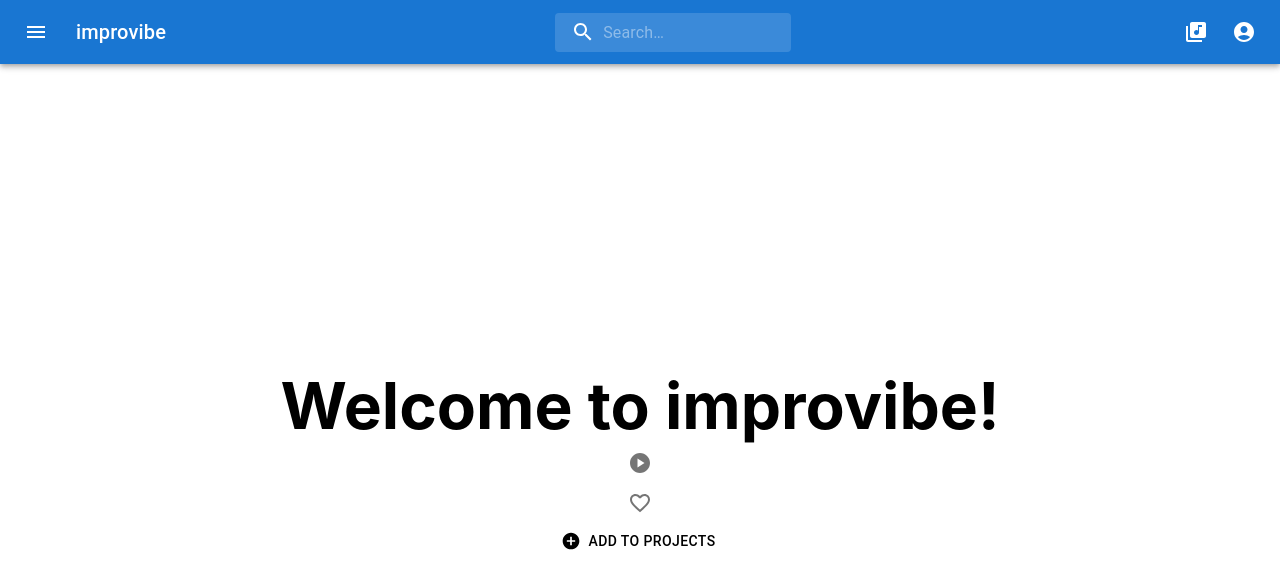
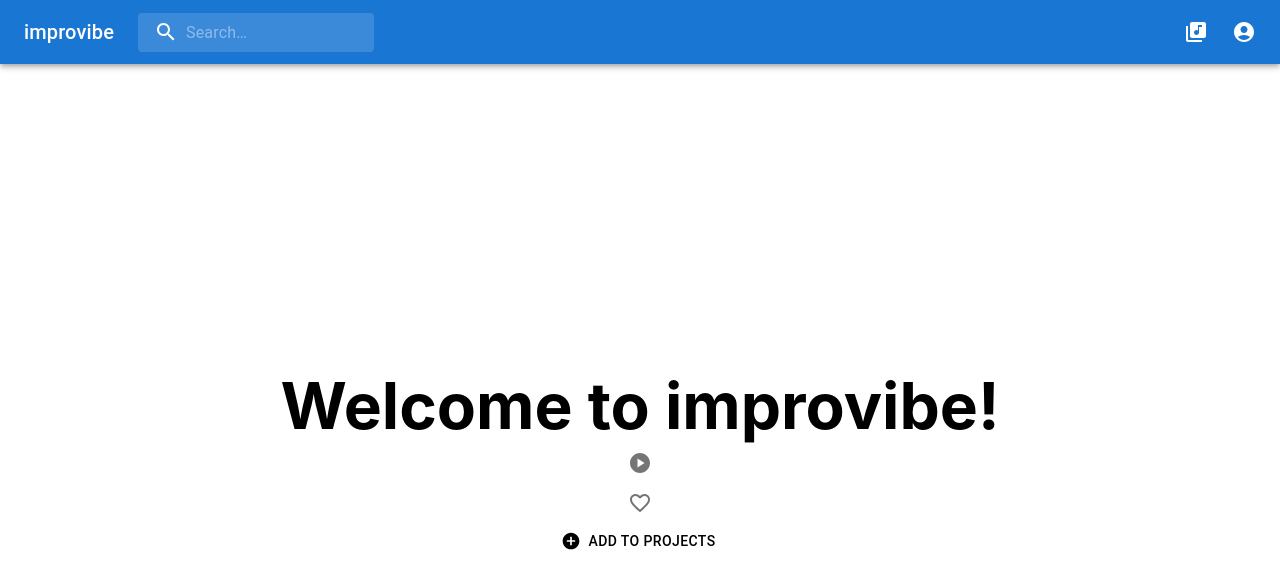
Before and after one commit to rpp33-boc-pacific/improvibe, a Next.js app: page / in a window 1280 px wide. Shown: the top 588 px of the page. Built offline with nearby package versions, Linux system fonts and the light colour scheme.

Commit message:
Commented out console.log

```diff
--- a/components/SearchBar.tsx
+++ b/components/SearchBar.tsx
@@ -169,7 +169,7 @@
     <Box sx={{ flexGrow: 1 }}>
       <AppBar position="static">
         <Toolbar>
-          <IconButton
+          {/* <IconButton
             size="large"
             edge="start"
             color="inherit"
@@ -177,7 +177,7 @@
             sx={{ mr: 2 }}
           >
             <MenuIcon />
-          </IconButton>
+          </IconButton> */}
           <Typography
             variant="h6"
             noWrap
@@ -193,7 +193,7 @@
             improvibe
           </HomeButton>
           </Typography>
-          <Box sx={{ flexGrow: 1 }} />
+          {/* <Box sx={{ flexGrow: 1 }} /> */}
           <Search>
             <SearchIconWrapper>
               <SearchIcon />
@@ -206,7 +206,7 @@
               onKeyPress={(event) => {
                 if (event.key === "Enter") {
                   event.preventDefault();
-                  console.log(event.target.value);
+                  // console.log(event.target.value);
                   Router.push('/query');
                 }
               }}
```
